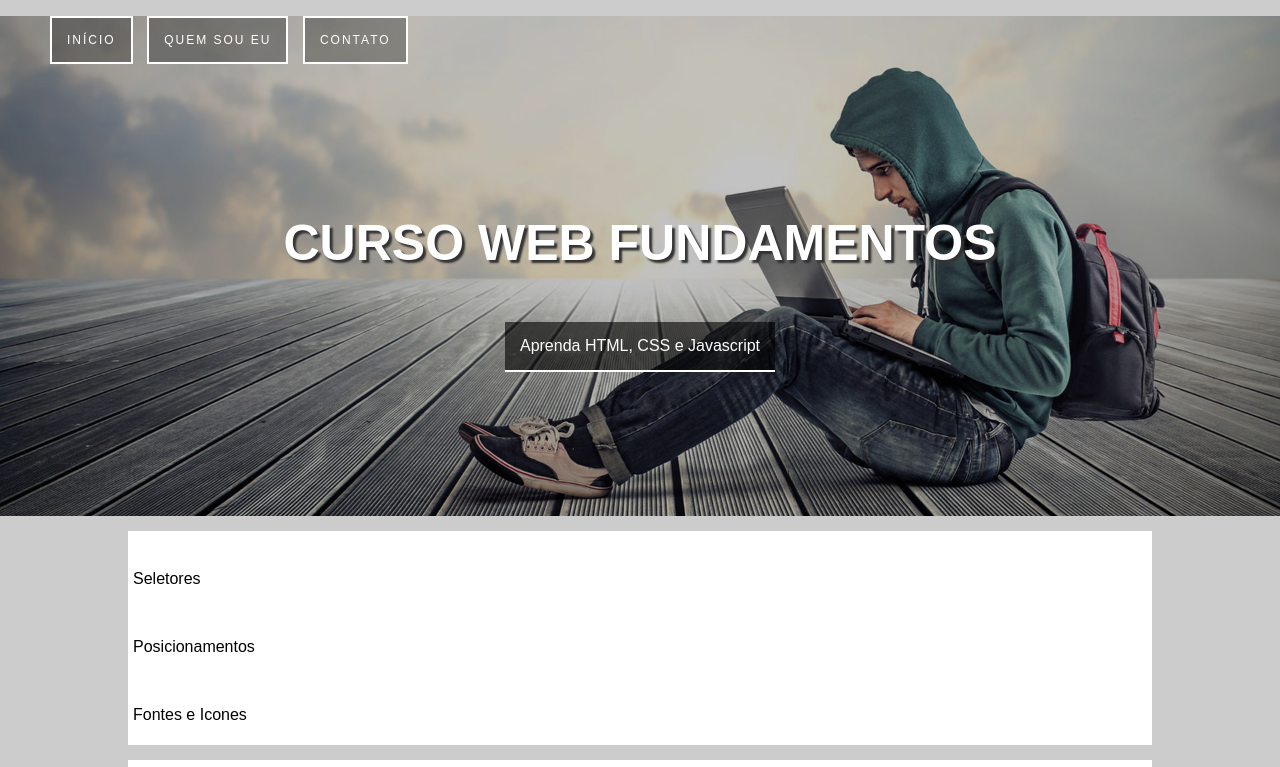
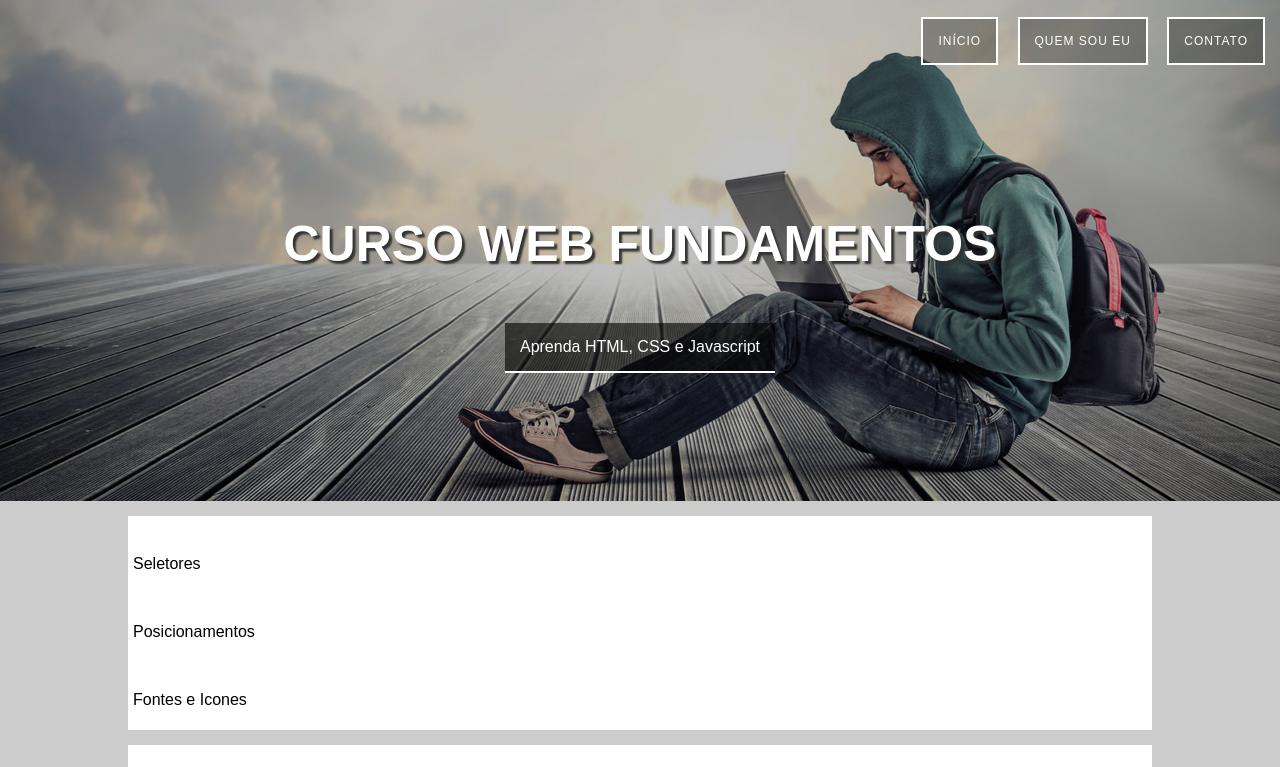
Before and after one commit to maycon3/projeto1, a plain HTML site: page index.html in a window 1280 px wide. Shown: the top 767 px of the page. Drawn offline with Linux system fonts and the light colour scheme.

Commit message:
inline-block

```diff
--- a/css/estilo.css
+++ b/css/estilo.css
@@ -9,6 +9,7 @@ body{
     background-size: cover;
     background-position: right center;
     height: 500px;
+    border-top: 1px solid transparent;
 }
 
 .hero-content{
@@ -31,9 +32,13 @@ body{
     background-color: rgba(0, 0, 0, .6);
 }
 
+.hero nav ul {
+    text-align: right;
+}
+
 .hero nav li{
     display: inline-block;
-    margin-left: 10px;
+    margin-right: 15px;
     border: 2px solid white;
 }
 
@@ -45,7 +50,7 @@ body{
     background-color: rgba(0, 0, 0, .3);
     padding: 15px;
     font-size: 12px;
-    letter-spacing: 2px;
+    letter-spacing: 1px;
 }
 
 .hero nav li a:hover{
```
